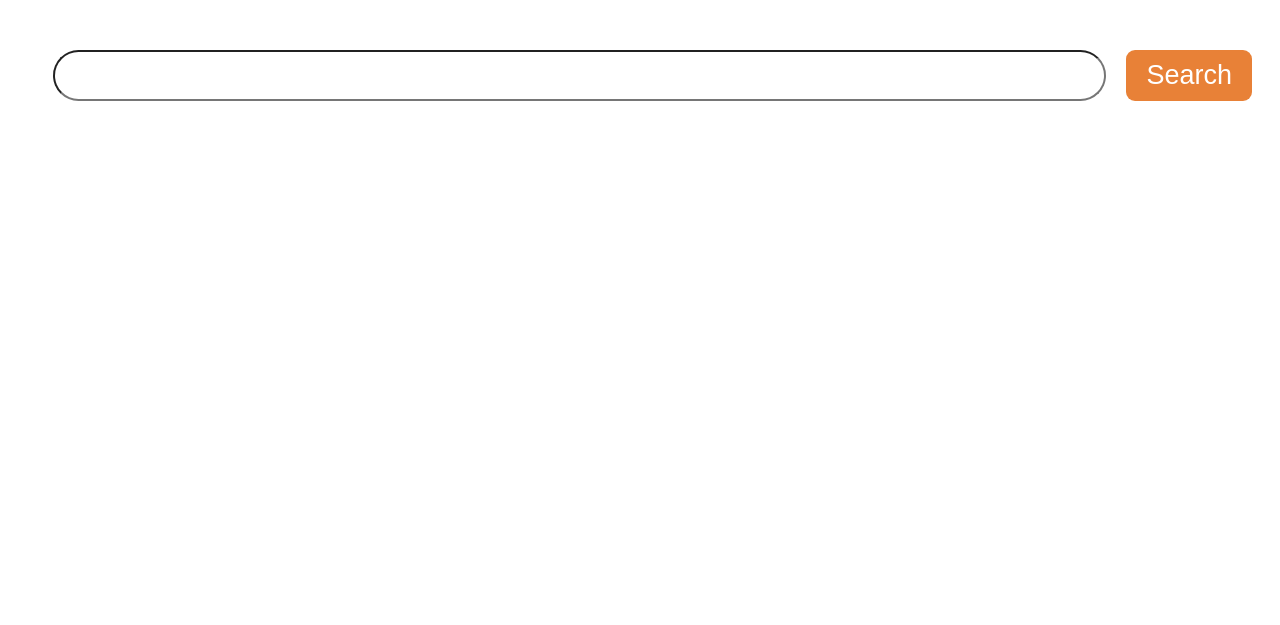
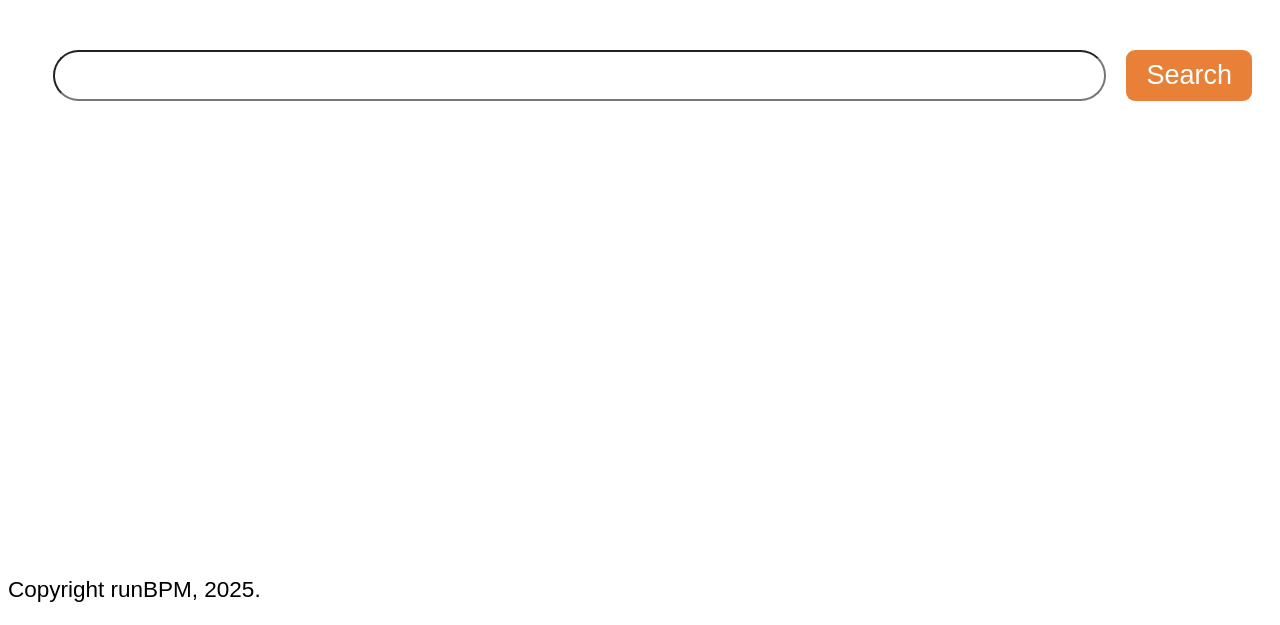
Before and after one commit to nathanferrell/runBPMFork, a plain HTML site: page search.html in a window 1280 px wide. Shown: the part 175-800 px from the top of the page. Drawn offline with Linux system fonts and the light colour scheme.

Commit message:
including footer

```diff
--- a/search.html
+++ b/search.html
@@ -42,7 +42,11 @@
   <section class ="search-output">
   </section>
 
-
+  <footer>
+    <p>
+      Copyright runBPM, 2025.
+    </p>
+  </footer>
 
 <!--- js scripts -->
 <script type="text/javascript" src="assets/scripts/runbpm.js"></script>
```
